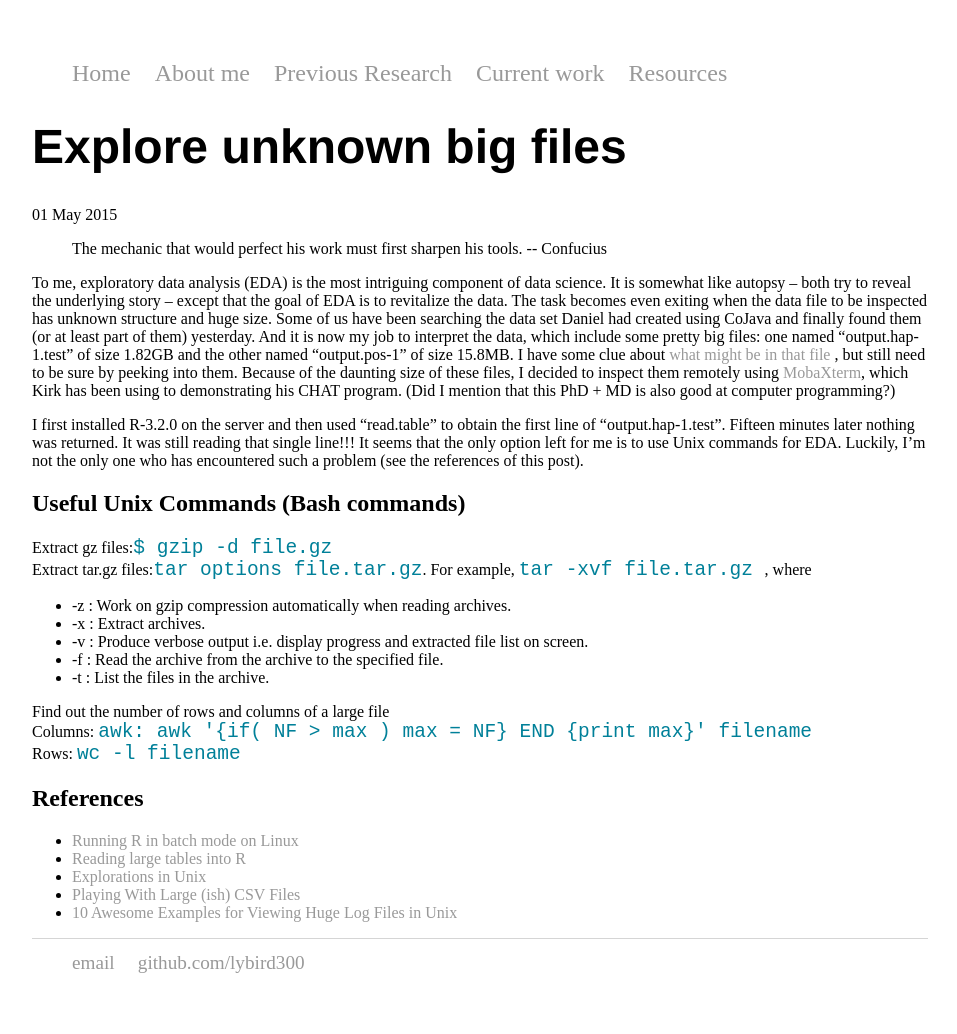
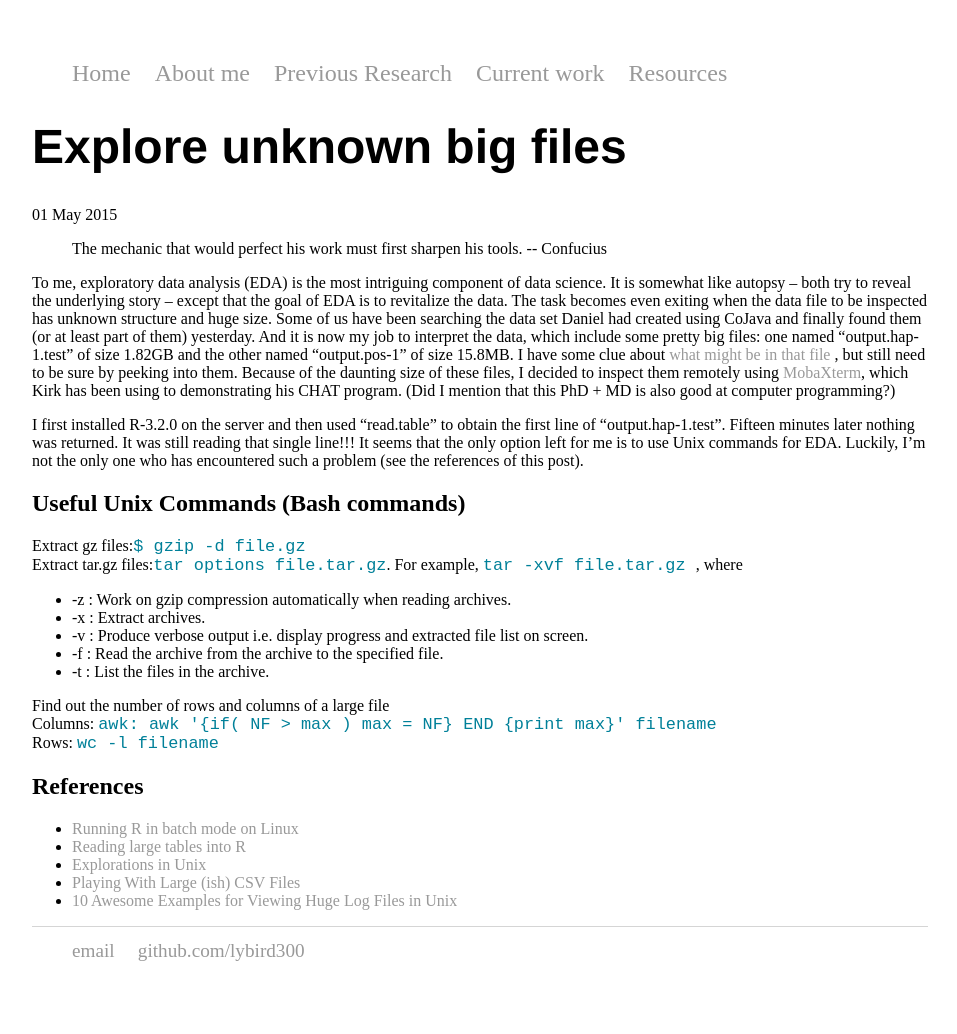
Before and after one commit to lybird300/lybird300.github.io, a Jekyll site: the page built from _posts/2015-05-01-inspect-big-data.md, in a window 1280 px wide. Shown: the whole page, without its empty margins (160-1117 px from the left). Built offline with Jekyll 4.4.1, drawn with Linux system fonts in a browser that asks for light colours.

Commit message:
Update main.css

```diff
--- a/css/main.css
+++ b/css/main.css
@@ -32,10 +32,10 @@
 	text-align: left;
 }
 pre {border: solid 1px blue;
-	font-size: 2 em;
+	font-size: 1.5em;
  	color: black;
 	margin: 10px;
 	padding:10px;
 	background: #FFFFB3}
-code {font-size:1.5em;
+code {font-size:1.3em;
 	color: #008099}
```
